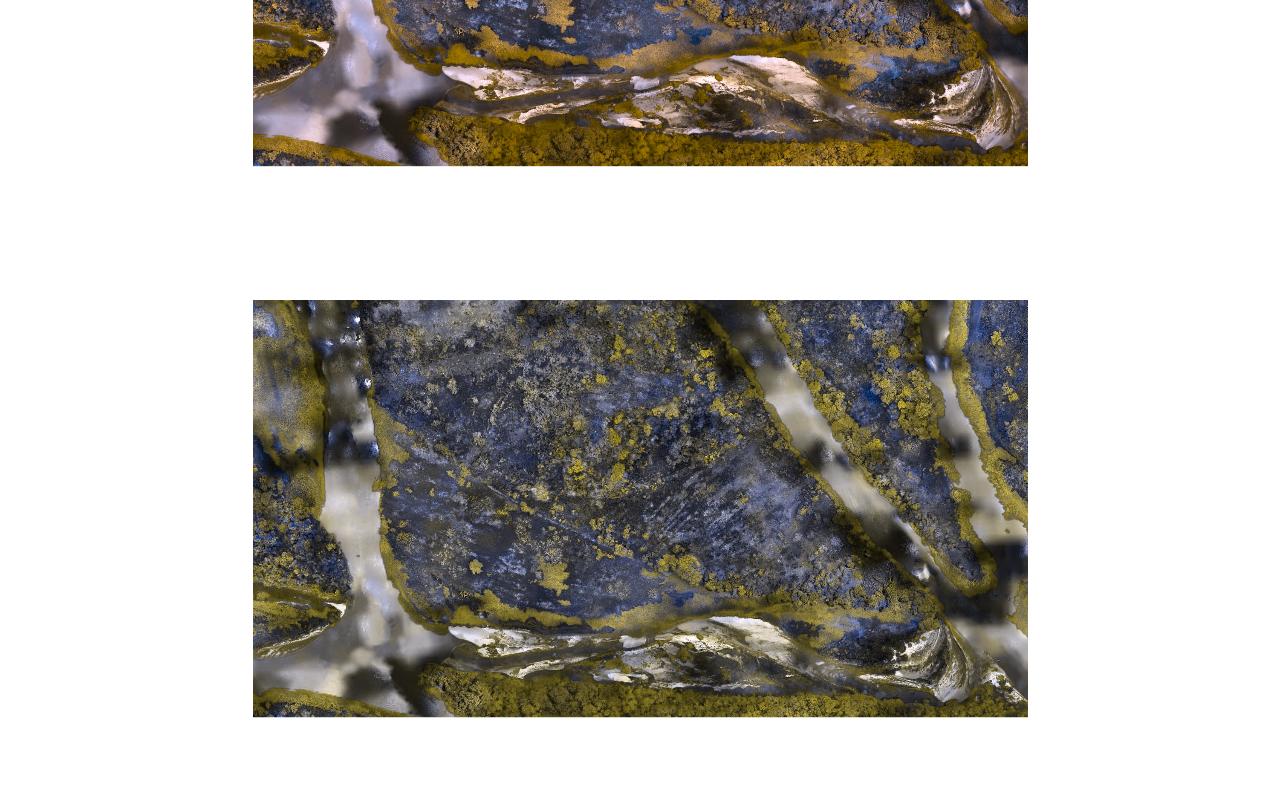
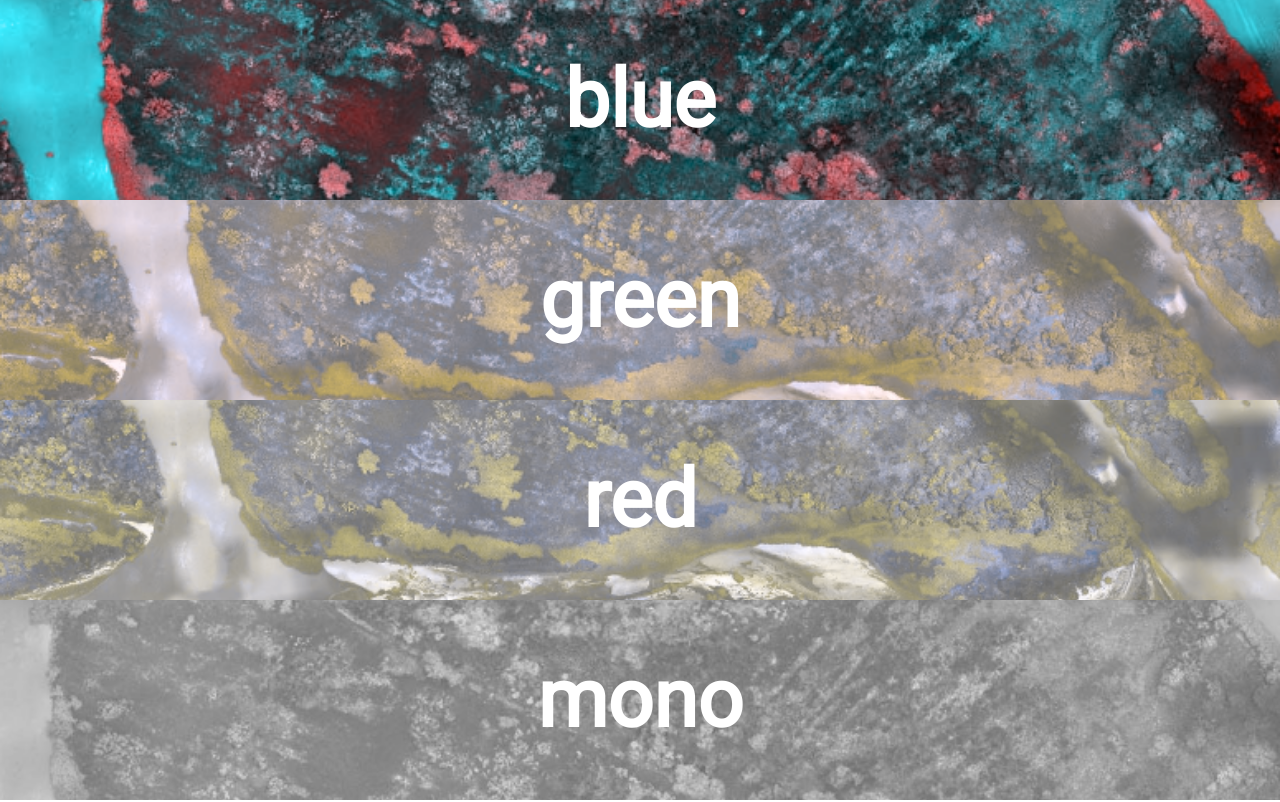
Before and after one commit to MEO03W/ddm-app, a React (Create React App) app: page /ColorScreen in a window 1280 px wide. Shown: the top 802 px of the page. Built offline with nearby package versions, Linux system fonts and the light colour scheme.

Commit message:
AddColorScr
	AddColorScr

```diff
--- a/src/i18n.js
+++ b/src/i18n.js
@@ -12,8 +12,11 @@ i18next
                     welcome: 'Welcome to',
                     languageSelectText: 'Please select your Language',
                     fontSelectText: 'Please set the font size to your preference',
-                    btnContinue: 'Continue'
-
+                    btnContinue: 'Continue',
+                    blue:'blue',
+                    green:'green',
+                    red:'red',
+                    mono:'mono'
                 }
             },
             de: {
@@ -21,7 +24,11 @@ i18next
                     welcome: 'Willkommen in',
                     languageSelectText: 'Bitte wählen Sie Ihre Sprache',
                     fontSelectText: 'Bitte stellen sie die Schriftgröße auf ihre Bedürfnisse ein',
-                    btnContinue: 'Fortfahren'
+                    btnContinue: 'Fortfahren',
+                    blue:'blau',
+                    green:'grün',
+                    red:'rot',
+                    mono:'mono'
                 }
             },
             pl: {
@@ -29,7 +36,11 @@ i18next
                     welcome: 'Witamy w',
                     languageSelectText: "Proszę wybrać swój język",
                     fontSelectText: "Proszę ustawić rozmiar czcionki do swoich potrzeb",
-                    btnContinue: "Kontynuuj"
+                    btnContinue: "Kontynuuj",
+                    blue:'niebieski',
+                    green:'zielony',
+                    red:'czerwony',
+                    mono:'mono'
                 }
             },
             es: {
@@ -37,7 +48,11 @@ i18next
                     welcome: 'Bienvenido a la',
                     languageSelectText: 'Por favor, seleccione su idioma',
                     fontSelectText: 'Por favor, ajuste el tamaño de la fuente a sus necesidades',
-                    btnContinue: 'Continuar'
+                    btnContinue: 'Continuar',
+                    blue:'azul',
+                    green:'verde',
+                    red:'rojo',
+                    mono:'mono'
                 }
             },
             fr: {
@@ -45,7 +60,11 @@ i18next
                     welcome: 'Bienvenue à la',
                     languageSelectText : 'Veuillez choisir votre langue',
                     fontSelectText : 'Veuillez régler la taille de la police selon vos besoins',
-                    btnContinue : 'Continuer'
+                    btnContinue : 'Continuer',
+                    blue:'bleu',
+                    green:'vert',
+                    red:'rouge',
+                    mono:'mono'
                 }
             },
             gr: {
@@ -53,7 +72,11 @@ i18next
                     welcome: 'Καλώς ήρθατε στην',
                     languageSelectText: 'Παρακαλώ επιλέξτε τη γλώσσα σας',
                     fontSelectText: 'Παρακαλώ ρυθμίστε το μέγεθος της γραμματοσειράς ανάλογα με τις ανάγκες σας',
-                    btnContinue: 'Συνέχεια'
+                    btnContinue: 'Συνέχεια',
+                    blue:'μπλε',
+                    green:'πράσινο',
+                    red:'κόκκινο',
+                    mono:'mono'
                 }
             },
         }
--- /dev/null
+++ b/src/pages/ColorScreen.css
@@ -0,0 +1,40 @@
+*{
+    margin: 0;
+    padding:0;
+    box-sizing: border-box;
+}
+
+body{
+    height: 100vh;
+}
+
+img:hover{
+    opacity: 1;
+    transition: 1s ease;
+}
+
+.article{
+    margin: 0;
+    padding: 0;
+    height: 25vh;
+    width: 100vw;
+    opacity: .6;
+    background-repeat: no-repeat;
+    background-position: center;
+    background-size: cover;
+    display: grid;
+    place-items: center;
+}
+
+.article:hover{
+    opacity: 1;
+    transition: 1s ease;
+}
+
+
+.header {
+    font-size: 80px;
+    color: white;
+    text-align: center;
+
+}
--- a/src/pages/ColorScreen.jsx
+++ b/src/pages/ColorScreen.jsx
@@ -1,19 +1,49 @@
 import React from 'react'
-
+import './ColorScreen.css'
 import blue from '../img/blue_blind.png';
 import green from '../img/green_blind.png';
 import red from '../img/red_blind.png';
 import mono from '../img/monochromatic.png';
-
+import {useTranslation} from 'react-i18next';
 
 function ColorScreen() {
+
+  const{t} = useTranslation();
+
   return (
     <div>
 
+
+
+      <div
+        className='article'
+        style={{backgroundImage: `url(${blue})`}}>
+          <h1 className='header'>{t('blue')}</h1>
+      </div>
+      <div
+        className='article'
+        style={{backgroundImage: `url(${green})`}}>
+          <h1 className='header'>{t('green')}</h1>
+      </div>
+      <div
+        className='article'
+        style={{backgroundImage: `url(${red})`}}>
+          <h1 className='header'>{t('red')}</h1>
+      </div>
+      <div
+        className='article'
+        style={{backgroundImage: `url(${mono})`}}>
+          <h1 className='header'>{t('mono')}</h1>
+      </div>
+      {/*}
+      <div>
       <img src={blue} alt="A picture of Art in ColorBlindMode for not seeing the blue spectrum" />
+      <h1 className="header"></h1>
+      </div>
       <img src={green} alt="A picture of Art in ColorBlindMode for not seeing the green spectrum" />
       <img src={red} alt="A picture of Art in ColorBlindMode for not seeing the red spectrum" />
       <img src={mono} alt="A picture of Art in ColorBlindMode for not seeing the mono spectrum" />
+    */}
     </div>
   )
 }
--- a/src/pages/SizeAndLanguage.jsx
+++ b/src/pages/SizeAndLanguage.jsx
@@ -62,7 +62,7 @@ function SizeAndLanguage() {
             {/*<NavLink replace to={'QRScanner'} > */}
               <Button onClick={()=>{
                 setLocalStorage();
-                navigate("/QRScanner")
+                navigate("/ColorScreen")
                 }}>
                 {t('btnContinue')}
               </Button>
```
